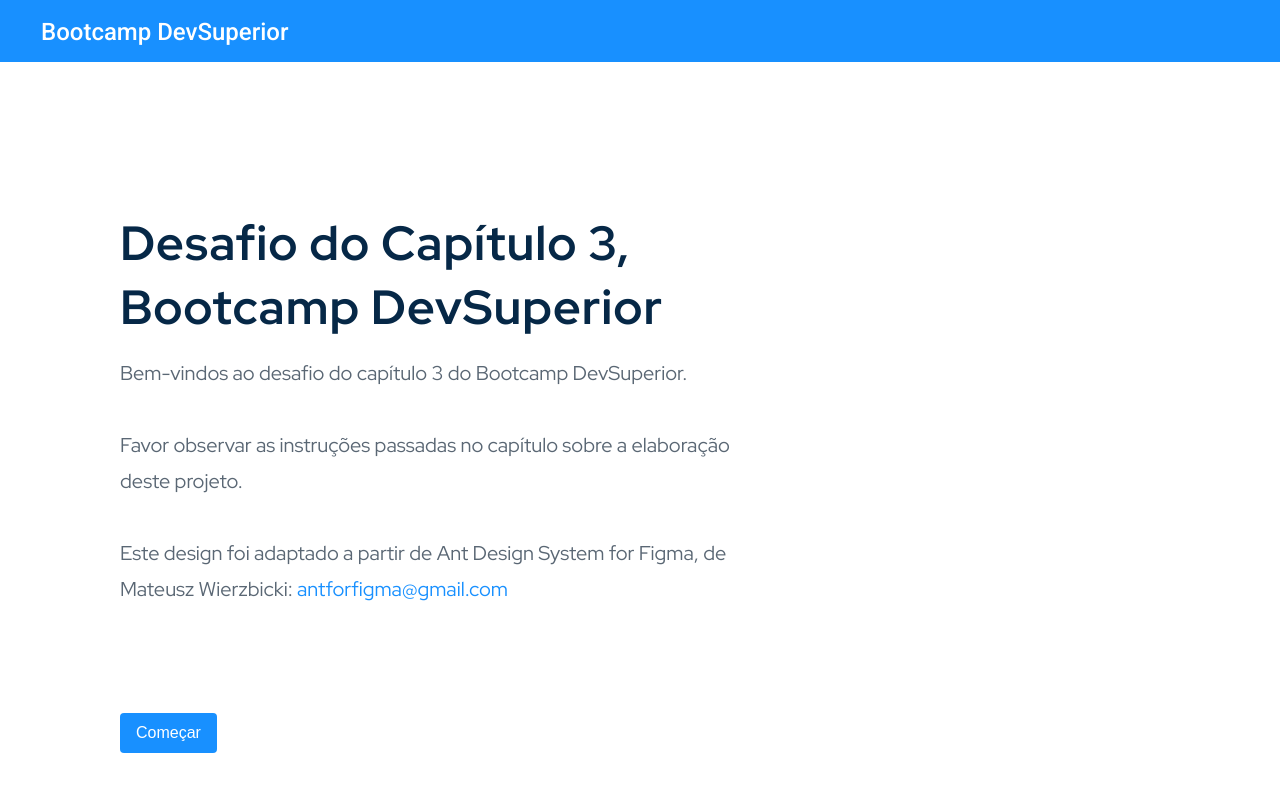
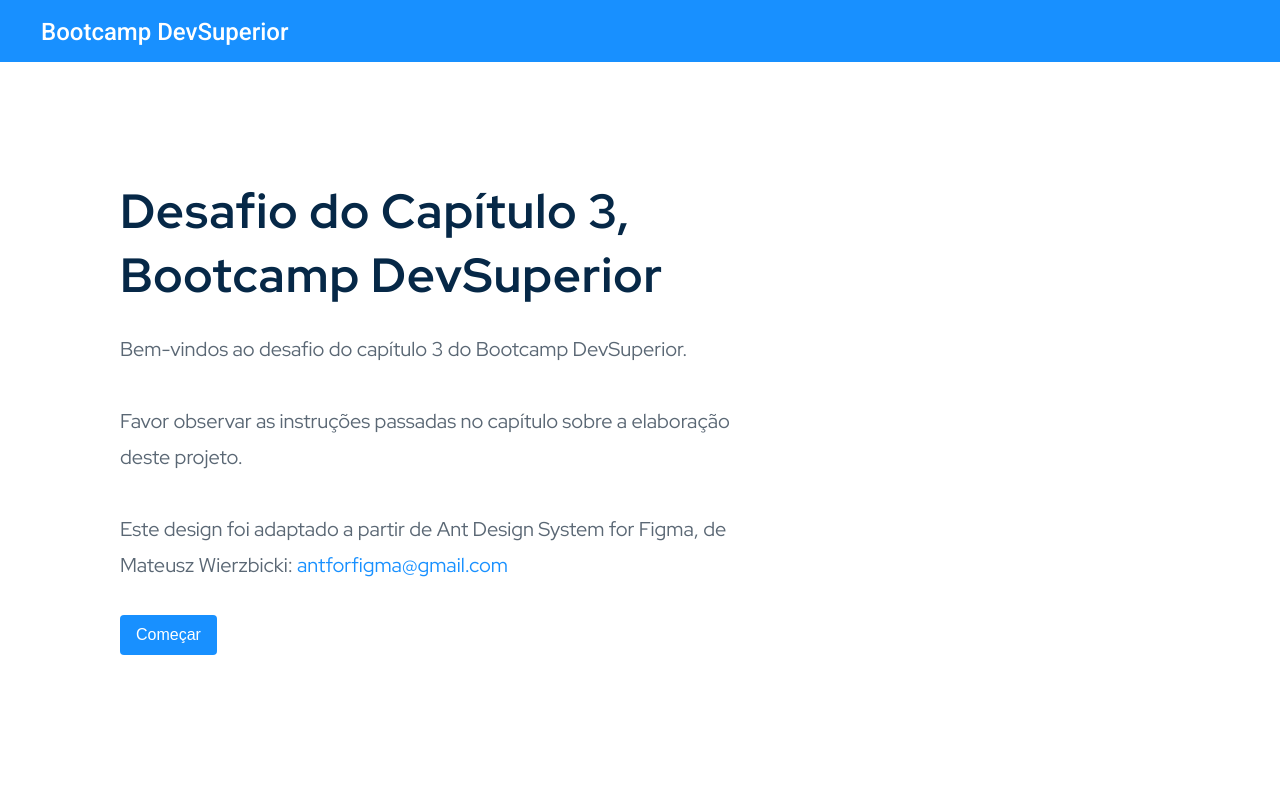
Before and after one commit to LeandroNArakaki/github-user-search, a React (Create React App) app: page / in a window 1280 px wide. Shown: the top 792 px of the page. Built offline with nearby package versions, Linux system fonts and the light colour scheme.

Commit message:
Correção da tela de home

```diff
--- a/src/core/components/Navbar/styles.css
+++ b/src/core/components/Navbar/styles.css
@@ -1,8 +1,6 @@
 .header {
     width: 100%;
     height: 62px;
-    left: 0px;
-    top: 0px;
     background: #1890ff;
 
 }
@@ -10,8 +8,6 @@
 .title {
     width: 248px;
     height: 32px;
-    left: 41px;
-    top: 15px;
     font-size: 24px;
     line-height: 32px;
     display: flex;
--- a/src/pages/Home/styles.css
+++ b/src/pages/Home/styles.css
@@ -7,16 +7,12 @@
 
 .home-content {
     background-color: #fff;
-    padding-top: 179px;
-    padding-left: 120px;
+    margin-left: 120px;
 }
 
 .home-text-title {
-    position: absolute;
     width: 580px;
     height: 128px;
-    left: 120px;
-    top: 179px;
     font-family: "Red Hat Display";
     font-weight: bold;
     font-size: 48px;
@@ -28,11 +24,8 @@
 }
 
 .home-text-subtitle {
-    position: absolute;
     width: 612px;
     height: 216px;
-    left: 120px;
-    top: 331px;
     font-family: "Red Hat Display";
     font-style: normal;
     font-weight: normal;
@@ -48,5 +41,5 @@
 }
 
 .home-content .btn {
-   margin-top: 355px;
+    margin-top: 48px;
  }
--- a/src/pages/Search/components/Form/styles.css
+++ b/src/pages/Search/components/Form/styles.css
@@ -19,7 +19,7 @@
     margin-top: 12px;
 }
 
-.btn {
+.form-container .btn {
     display: flex;
     margin-top: 24px;
 }
--- a/src/pages/Search/components/UserInfo/index.tsx
+++ b/src/pages/Search/components/UserInfo/index.tsx
@@ -13,18 +13,14 @@
         <div className="user-info-container">
             <div className="user-info">
                 <div className="user-info-avatar-content">
-                    <>
                     <img src={user?.avatar_url}
                         alt="Avatar do usuário"
                         className="user-info-avatar" />
                     <a href={`https://github.com/${user?.login}`} target="_new" >
                         <ButtonForm text="Ver Perfil" />
                     </a>
-                    </>
-
                 </div>
 
-                <>
                 <div className="user-info-details">
                     <div className="badges-content">
                         <span className="badge-item user-info-item">
@@ -55,8 +51,6 @@
                         <strong>Membro desde: </strong> {dayjs(user?.created_at).format('DD/MM/YYYY')}
                     </div>
                 </div>
-                </>
-
             </div>
         </div>
     );
```
Also changed, not shown: 1 other file (tests, documents, lock files or other folders). Lines whose indentation alone changed are shown as unchanged.
